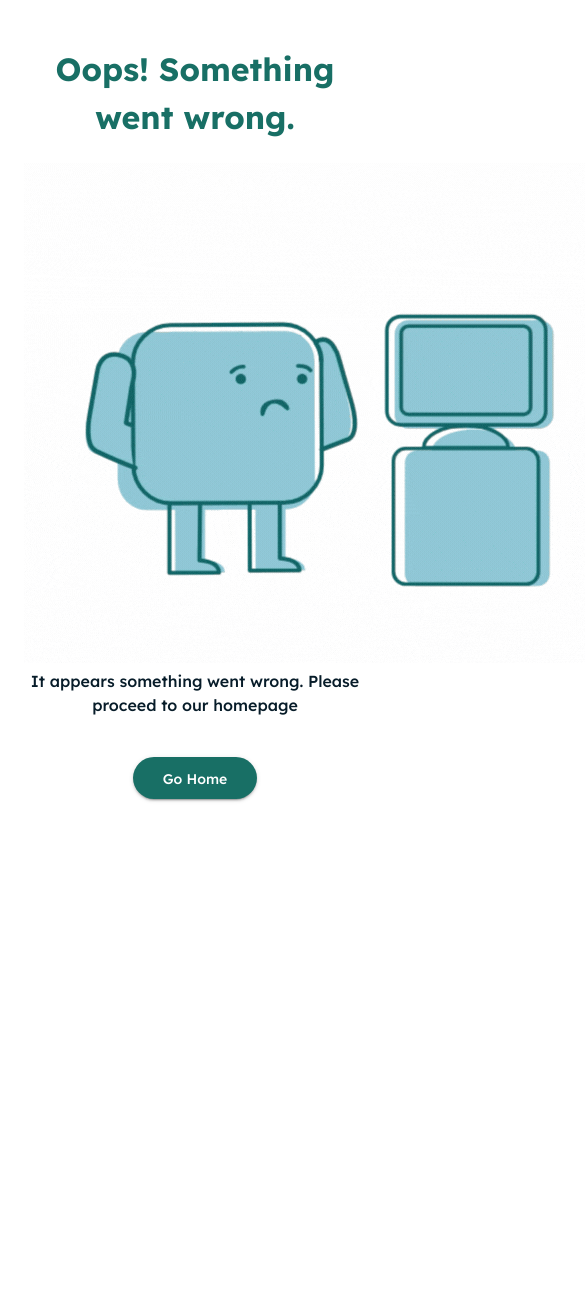
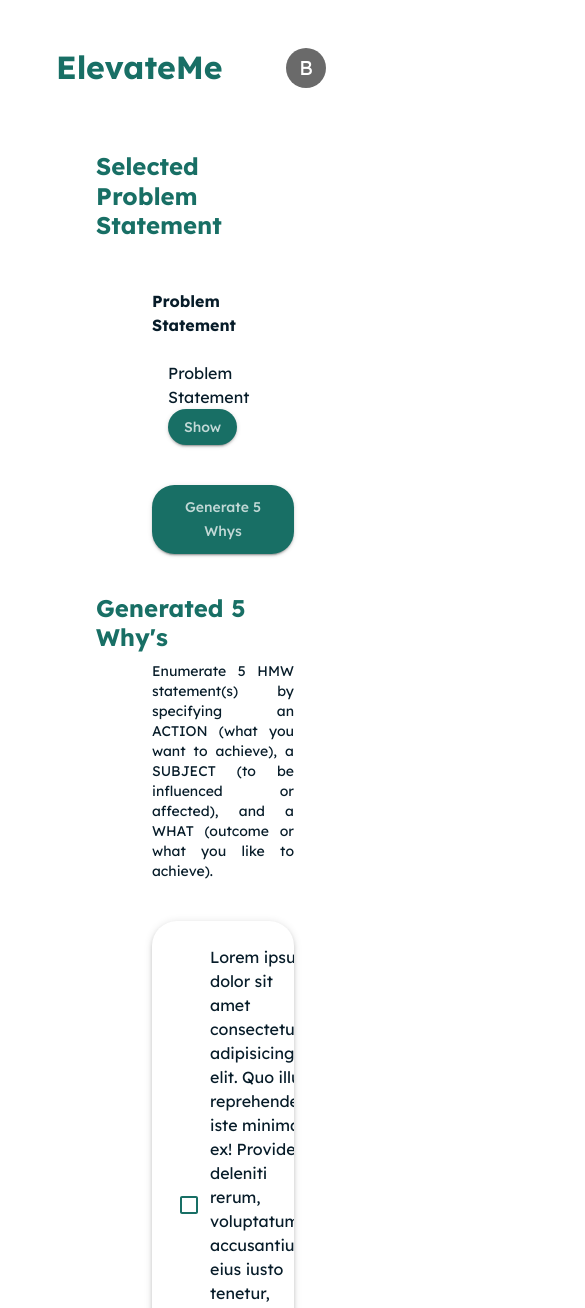
Before and after one commit to frnzgngbs/ElevateMe-FrontEnd, a React (Create React App) app: page /five_whys in a window 390 px wide. Shown: the top 1308 px of the page, 585 px wide, since content can reach past the window. Before the commit the page ends 844 px from the top, so only its background shows below. Built offline with nearby package versions, Linux system fonts and the light colour scheme.

Commit message:
Partially completed five why page, and already responsive.

```diff
--- a/src/App.js
+++ b/src/App.js
@@ -2,7 +2,6 @@
 	createBrowserRouter,
 	createRoutesFromElements,
 	RouterProvider,
-	Routes,
 	Route,
 	Navigate,
 } from "react-router-dom";
@@ -18,6 +17,7 @@
 import PageNotFound from "./pages/PageNotFound";
 import ProtectedRoute from "./components/ProtectedRoute";
 import Venn from "./pages/Venn";
+import FiveWhys from "./pages/FiveWhys";
 // This is the theme for the web app
 var theme = createTheme({
 	typography: {
@@ -114,11 +114,12 @@
 			<Route path="/login" element={<Login />} />
 			<Route path="/register" element={<Register />} />
 			{/* <Route path="/user" element={<ProtectedRoute />}> */}
-			<Route path="/user" element={<UserAppbar />}>
+			<Route path="" element={<UserAppbar />}>
 				<Route path="home" element={<Home />} />
 				<Route path="saved" element={<Saved />} />
 				<Route path="venn" element={<Venn />} />
 				<Route path="list" element={<List />} />
+				<Route path="five_whys" element={<FiveWhys />} />
 			</Route>
 			{/* </Route> */}
 			<Route path="*" element={<PageNotFound />} />
--- a/src/components/VennPSCard.jsx
+++ b/src/components/PSCard.jsx
@@ -2,9 +2,9 @@
 import { Card, CardContent, FormControlLabel, Typography } from "@mui/material";
 import React from "react";
 
-const VennPSCard = ({ text }) => {
+const PSCard = ({ text }) => {
 	return (
-		<Card sx={{ width: "100%", maxWidth: 1000, borderRadius: 8, boxShadow: 3 }}>
+		<Card sx={{ width: "100%", borderRadius: 6.2, boxShadow: 3 }}>
 			<CardContent sx={{ display: "flex", alignItems: "center" }}>
 				<FormControlLabel
 					control={
@@ -14,7 +14,7 @@
 								"&.Mui-checked": {
 									color: "primary.main",
 								},
-								borderRadius: "50%", // This line makes the checkbox circular
+								borderRadius: "50%",
 							}}
 						/>
 					}
@@ -30,4 +30,4 @@
 	);
 };
 
-export default VennPSCard;
+export default PSCard;
--- a/src/components/SavedPSCard.jsx
+++ b/src/components/SavedPSCard.jsx
@@ -15,6 +15,7 @@
 				marginX: 7,
 				marginY: 1.5,
 				borderRadius: 5,
+				boxShadow: "rgba(100, 100, 111, 0.2) 0px 7px 35px 10px",
 			}}>
 			<Grid container alignItems="center">
 				<Grid item sx={{ ml: 1 }}>
@@ -29,7 +30,7 @@
 				</Grid>
 				<Grid item sx={{ mx: 1 }}>
 					<IconButton>
-						<Button variant="contained" sx={{ px: 3 }}>
+						<Button variant="contained" sx={{ px: 3, borderRadius: 5 }}>
 							Show
 						</Button>
 					</IconButton>
--- a/src/components/UserAppbar.jsx
+++ b/src/components/UserAppbar.jsx
@@ -16,6 +16,7 @@
 		home: "Home",
 		venn: "Venn",
 		saved: "Saved",
+		five_whys: "Five-Whys",
 		list: "List",
 		logout: "Log Out",
 	};
@@ -33,7 +34,7 @@
 	};
 
 	const handleMenuOptionClick = (path) => {
-		navigate(`/user/${path}`, { replace: true });
+		navigate(`/${path}`, { replace: true });
 		handleClose();
 	};
 
--- a/src/pages/FiveWhys.jsx
+++ b/src/pages/FiveWhys.jsx
@@ -1,102 +1,85 @@
-import React from 'react';
-import useTheme from '@mui/material/styles/useTheme';
-import Box from '@mui/material/Box';
-import Button from '@mui/material/Button';
-import FormGroup from '@mui/material/FormGroup';
-import Checkbox from '@mui/material/Checkbox';
-import FormControlLabel from '@mui/material/FormControlLabel';
+import React from "react";
+import Box from "@mui/material/Box";
+import { Button, Grid, Typography } from "@mui/material";
+import PSCard from "../components/PSCard";
 
 const FiveWhys = () => {
-  const theme = useTheme();
+	const data = [
+		"Lorem ipsum dolor sit amet consectetur adipisicing elit. Quo illum reprehenderit iste minima ex! Provident deleniti rerum, voluptatum accusantium eius iusto tenetur, inventore rem assumenda ratione voluptate non autem sapiente!",
+		"Lorem ipsum dolor sit amet consectetur adipisicing elit. Quo illum reprehenderit iste minima ex! Provident deleniti rerum, voluptatum accusantium eius iusto tenetur, inventore rem assumenda ratione voluptate non autem sapiente!",
+		"Lorem ipsum dolor sit amet consectetur adipisicing elit. Quo illum reprehenderit iste minima ex! Provident deleniti rerum, voluptatum accusantium eius iusto tenetur, inventore rem assumenda ratione voluptate non autem sapiente!",
+		"Lorem ipsum dolor sit amet consectetur adipisicing elit. Quo illum reprehenderit iste minima ex! Provident deleniti rerum, voluptatum accusantium eius iusto tenetur, inventore rem assumenda ratione voluptate non autem sapiente!",
+		"Lorem ipsum dolor sit amet consectetur adipisicing elit. Quo illum reprehenderit iste minima ex! Provident deleniti rerum, voluptatum accusantium eius iusto tenetur, inventore rem assumenda ratione voluptate non autem sapiente!",
+	];
+
 	return (
-    <Box
-      paddingTop='3rem'
-      paddingBottom='3rem'
-      paddingLeft='8rem'
-      paddingRight='8rem'
-      sx={{ userSelect: 'none' }}
-    >
-      <h1 style={{ color: theme.palette.primary.main }}>
-        Selected Problem Statement
-      </h1>
-      <Box
+		<Box>
+			<Box sx={{ px: 12, py: 2 }}>
+				<Typography variant="h4">Selected Problem Statement</Typography>
+				<Box sx={{ mt: 6, ml: 7 }}>
+					<Typography sx={{ fontSize: "1rem", fontWeight: "bold" }}>
+						Problem Statement
+					</Typography>
+					<br></br>
+					<Grid container sx={{ ml: 2 }}>
+						<Grid item xs>
+							<Typography variant="body1">Problem Statement</Typography>
+						</Grid>
+						<Grid item sx={{ mr: 2.2 }}>
+							<Button
+								variant="contained"
+								sx={{ borderRadius: 5.6, color: "#FFFB" }}>
+								Show
+							</Button>
+						</Grid>
+					</Grid>
+					<Box sx={{ display: "flex", justifyContent: "flex-end", mt: 5 }}>
+						<Button
+							variant="contained"
 							sx={{
-          padding: '48px',
-          display: 'flex',
-          justifyContent: 'space-between',
-          alignItems: 'end',
-        }}
-      >
-        <Box>
-          <h3>Problem</h3>
-          Inefficient waste collection
-        </Box>
-        <Box>
-          <Button
-            variant='contained'
-            sx={{
-              paddingTop: '10px',
-              paddingBottom: '10px',
-              paddingLeft: '30px',
-              paddingRight: '30px',
-              borderRadius: '32px',
-              fontWeight: 'normal',
-            }}
-          >
-            Show
+								px: 2.3,
+								py: 1.2,
+								borderRadius: 5.6,
+								color: "#FFFB",
+							}}>
+							Generate 5 Whys
 						</Button>
 					</Box>
 				</Box>
-      <Box paddingRight={'48px'} paddingLeft={'48px'}>
+				<Box sx={{ mt: 5 }}>
+					<Typography variant="h4">Generated 5 Why's</Typography>
+					<Box sx={{ mt: 1, ml: 7 }}>
+						<Box>
+							<Typography variant="body2" textAlign={"justify"}>
+								Enumerate 5 HMW statement(s) by specifying an ACTION (what you
+								want to achieve), a SUBJECT (to be influenced or affected), and
+								a WHAT (outcome or what you like to achieve).
+							</Typography>
+							<Box sx={{ my: 5 }}>
+								<Box component={"form"}>
+									{data.map((text, index) => (
+										<Box sx={{ mt: 2 }}>
+											<PSCard key={index} text={text} />
+										</Box>
+									))}
+									<Box
+										sx={{ display: "flex", justifyContent: "flex-end", mt: 3 }}>
 										<Button
-          variant='contained'
+											variant="contained"
 											sx={{
-            paddingTop: '10px',
-            paddingBottom: '10px',
-            paddingLeft: '30px',
-            paddingRight: '30px',
-            borderRadius: '32px',
-            fontWeight: 'normal',
-            float: 'right',
-          }}
-        >
-          Generate 5 Whys
+												px: 2.3,
+												py: 1.2,
+												borderRadius: 5.6,
+												color: "#FFFB",
+											}}>
+											Generate Root
 										</Button>
 									</Box>
-      <Box>
-        <h1 style={{ color: theme.palette.primary.main }}>Generated 5 Whys</h1>
-      </Box>
-      <Box paddingLeft={'48px'}>
-        Enumerate 5 HMW statement(s) by specifying an ACTION (what you want to
-        achieve), a SUBJECT (to be influenced or affected), and a WHAT (outcome
-        or what you like to achieve).
-      </Box>
-      <Box marginTop={'56px'}>
-        <FormGroup>
-          <Box display='flex' flexDirection='row'>
-            {/* Div for the checkboxes */}
-            <Box display='flex' flexDirection='column'>
-              {Array.from({ length: 5 }).map((_, index) => (
-                <FormControlLabel key={index} control={<Checkbox />} />
-              ))}
-            </Box>
-            {/* Div for the gray box */}
-            <Box
-              sx={{
-                paddingLeft: '32px',
-                backgroundColor: 'gray.main',
-                width: '100%',
-                borderRadius: '24px',
-              }}
-            >
-              {Array.from({ length: 5 }).map((_, index) => (
-                <Box key={index} paddingTop={'16px'}>
-                  <strong>Why?</strong>
-                </Box>
-              ))}
 								</Box>
 							</Box>
-        </FormGroup>
+						</Box>
+					</Box>
+				</Box>
 			</Box>
 		</Box>
 	);
--- a/src/pages/PageNotFound.jsx
+++ b/src/pages/PageNotFound.jsx
@@ -19,7 +19,7 @@
 				<Box sx={{ fontWeight: "500" }}>
 					It appears something went wrong. Please proceed to our homepage
 				</Box>
-				<Link to="/user/home">
+				<Link to="/home">
 					<Button
 						variant="contained"
 						sx={{
--- a/src/pages/Venn.jsx
+++ b/src/pages/Venn.jsx
@@ -1,7 +1,7 @@
 import { Box, Button, Card, Grid, IconButton, Typography } from "@mui/material";
-import FilterListIcon from "@mui/icons-material/FilterList";
+import FilterAltIcon from "@mui/icons-material/FilterAlt";
 import { CheckBox } from "@mui/icons-material";
-import VennPSCard from "../components/VennPSCard";
+import PSCard from "../components/PSCard";
 
 function Venn() {
 	const data = [
@@ -45,7 +45,7 @@
 									<Typography variant="h4">Venn Diagram Scopes</Typography>
 								</Box>
 								<IconButton>
-									<FilterListIcon />
+									<FilterAltIcon color="primary" />
 								</IconButton>
 							</Box>
 							<Typography>DIRI SUD ANG VENN</Typography>
@@ -62,10 +62,10 @@
 						<Button
 							variant="contained"
 							sx={{
-								mt: 4,
-								py: 1.8,
-								px: 6.5,
-								borderRadius: 5,
+								mt: 4.3,
+								py: 1.3,
+								px: 6.2,
+								borderRadius: 5.6,
 								color: "#FFFB",
 								fontSize: "1rem",
 							}}>
@@ -89,17 +89,10 @@
 					flexDirection="column"
 					alignItems="center"
 					gap={2}
-					sx={{ padding: 2 }}>
+					sx={{ mt: 2, mb: 4 }}>
 					{data.map((text, index) => (
-						<VennPSCard key={index} text={text} />
+						<PSCard key={index} text={text} />
 					))}
-					<Box
-						sx={{
-							width: "100%",
-							display: "flex",
-							justifyContent: "flex-end",
-							marginRight: 125,
-						}}>
 					<Button
 						type="submit"
 						variant="contained"
@@ -109,7 +102,6 @@
 				</Box>
 			</Box>
 		</Box>
-		</Box>
 	);
 }
 
```
Also changed, not shown: src/components/WhysOrHMWCard.jsx (added, +7 -0 lines), src/pages/HomePage.jsx (+7 -12 lines). Lines whose indentation alone changed are shown as unchanged.
